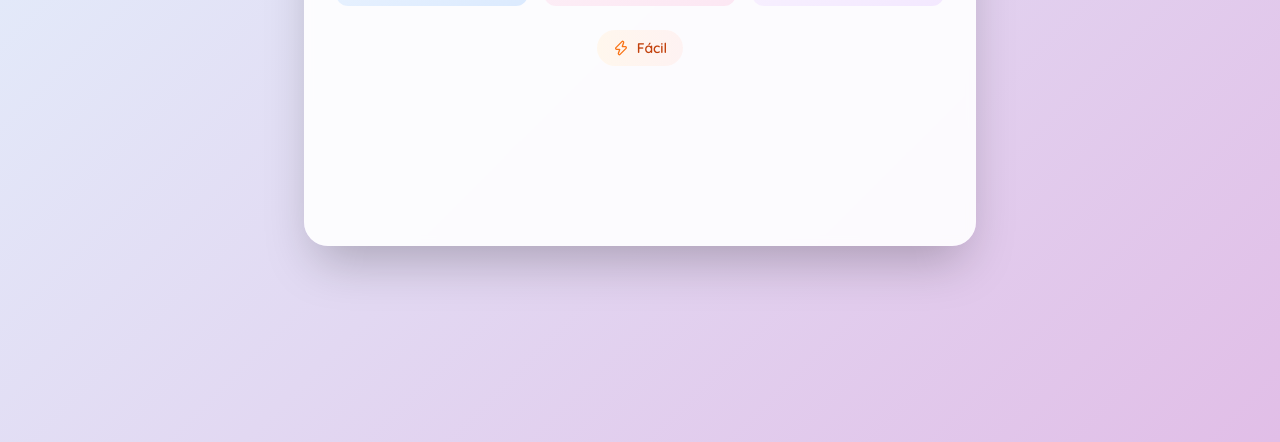
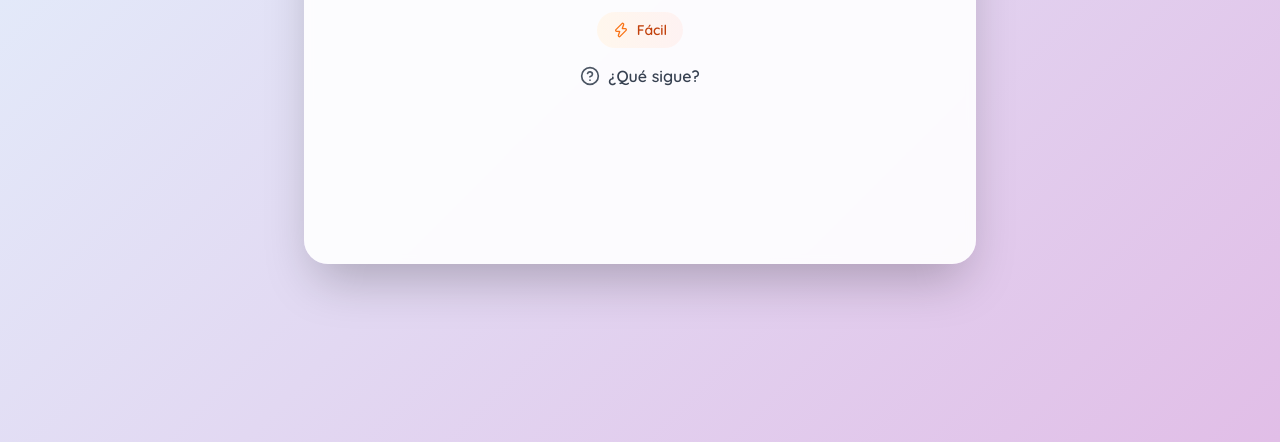
Before and after one commit to super-deep-web/28-w-love, a plain HTML site: page index.html in a window 1280 px wide. Both pictures are taken after a click on the button "Comenzar". Shown: the part 358-800 px from the top of the page. Drawn offline with nearby package versions, Linux system fonts and the light colour scheme.

Commit message:
fourth commit

```diff
--- a/index.html
+++ b/index.html
@@ -318,6 +318,12 @@
 
         <!-- Área del patrón -->
         <div class="mb-4 sm:mb-6">
+          <div class="flex items-center justify-center gap-2 mb-3">
+            <i data-lucide="help-circle" class="w-5 h-5 text-gray-600"></i>
+            <h3 class="text-sm sm:text-base font-semibold text-gray-700">
+              ¿Qué sigue?
+            </h3>
+          </div>
           <div
             id="pattern-display"
             class="flex justify-center items-center gap-2 sm:gap-3 mb-4 flex-wrap min-h-[60px]"
```
